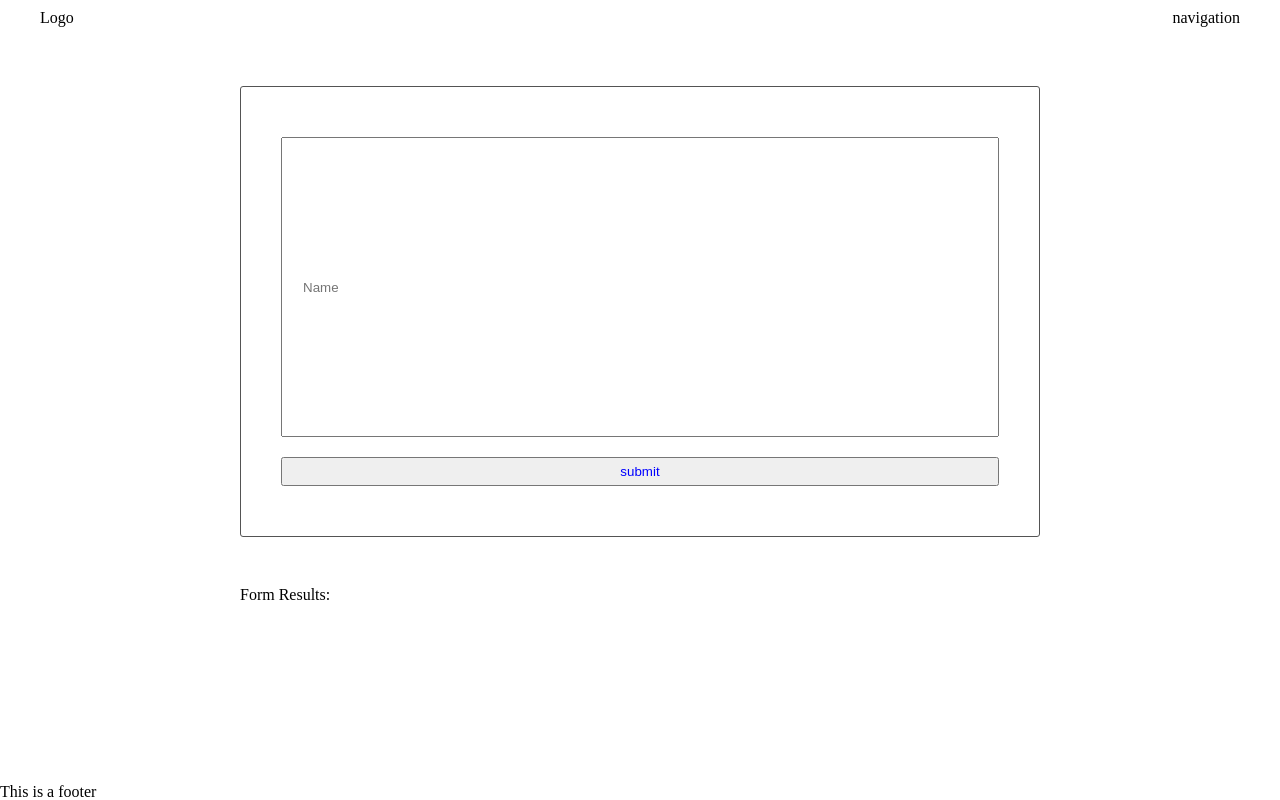
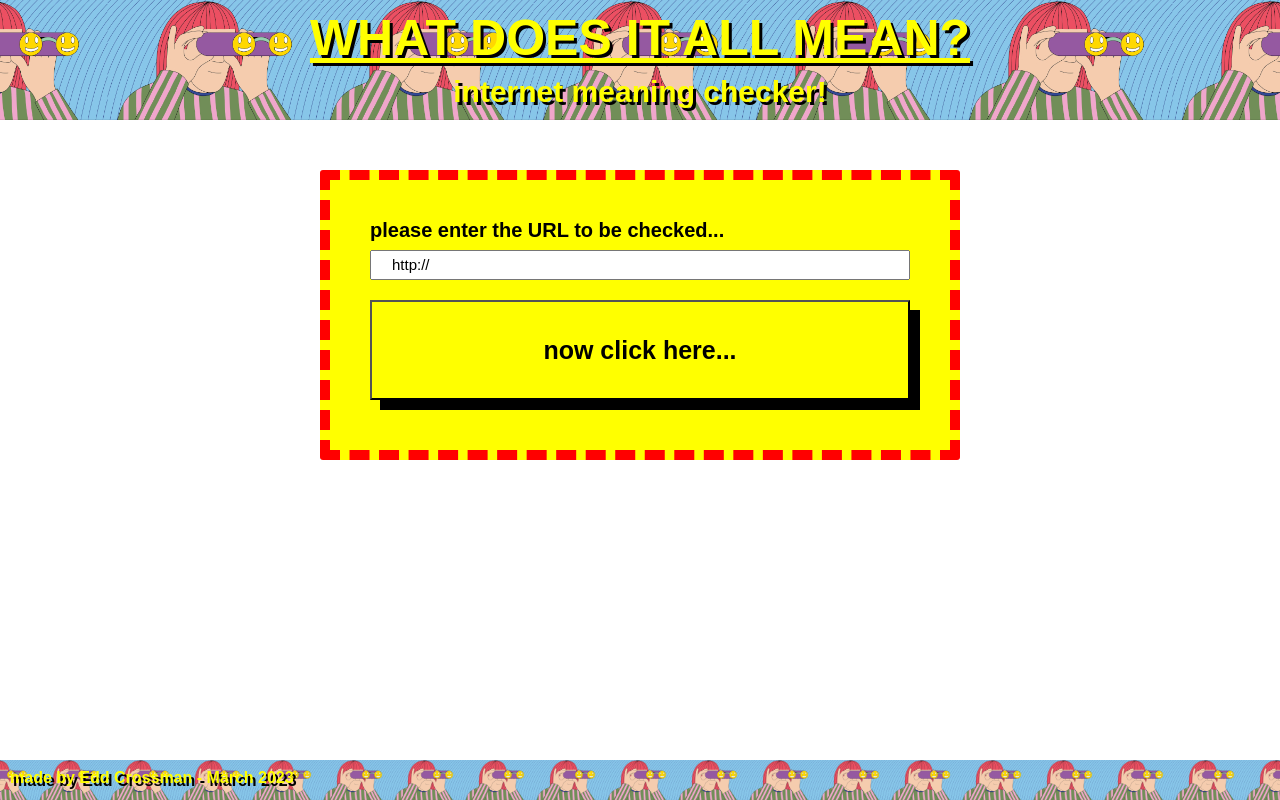
Before and after one commit to eddcrossman/NLP-API-project, a website built with webpack: page src/client/views/index.html in a window 1280 px wide. Built offline with nearby package versions, Linux system fonts and the light colour scheme.

Commit message:
styles added.  project submitted

```diff
--- a/package.json
+++ b/package.json
@@ -27,8 +27,10 @@
     "babel-loader": "^8.1.0",
     "clean-webpack-plugin": "^3.0.0",
     "css-loader": "^3.6.0",
+    "file-loader": "^6.2.0",
     "form-data": "^4.0.0",
     "html-webpack-plugin": "^3.2.0",
+    "image-webpack-loader": "^8.1.0",
     "jest": "^26.6.3",
     "mini-css-extract-plugin": "^0.8.0",
     "node-fetch": "^2.6.1",
--- a/src/client/js/formHandler.js
+++ b/src/client/js/formHandler.js
@@ -1,8 +1,9 @@
 async function handleSubmit(event) {
     event.preventDefault();
 
-    const formText = document.getElementById('name').value;
+    const formText = document.getElementById('url').value;
     const resultsElement = document.getElementById('results');
+    const explainerElement = document.getElementById('explainer');
     resultsElement.innerHTML = "";
 
     try {
@@ -14,7 +15,14 @@ async function handleSubmit(event) {
 
         for (const [key,value] of Object.entries(resultText)) {
             if (typeof value === 'string'){
-                resultsElement.innerHTML += `<h2>${key}</h2>${value}`;
+                let keyText = key.toLowerCase();
+                let valueText = value.toLowerCase();
+
+                keyText = keyText.charAt(0).toUpperCase() + keyText.slice(1);
+                valueText = valueText.charAt(0).toUpperCase() + valueText.slice(1);
+
+                resultsElement.innerHTML += `<h2>${keyText}</h2><p>${valueText}</p>`;
+                explainerElement.style.visibility = 'visible';
             }
         }
     } catch(error) {
--- a/src/client/js/meaningChecker.js
+++ b/src/client/js/meaningChecker.js
@@ -16,14 +16,14 @@ async function checkMeaning(sourceURL) {
         let data  = await result.json();
 
         if (data.status.code != 0) {
-            throw new Error();
+            throw new Error(data.status.msg);
         }
 
         return data;
 
     } catch(error) {
         console.log(`checkMeaning() ${error}`);
-        throw new Error(error);
+        throw error;
     }
 }
 export { checkMeaning }
--- a/src/client/styles/base.scss
+++ b/src/client/styles/base.scss
@@ -2,17 +2,36 @@ body {
     display: flex;
     flex-direction: column;
     min-height: 100vh;
-}
 
-h2 {
-    size: 20px
+    font-family:Arial, Helvetica, sans-serif;
 }
 
 main {
     flex: 2;
+
+    h2 {
+        font-size: 30px;
+    }
+
+    section {
+        max-width: 50%;
+        margin: 50px auto;
+    }
+
+    #results{
+        line-height: 20px;
+
+        P {
+            padding-left: 10px;
+            padding-bottom: 10px;
+        }
+    }
+
+    #explainer{
+        border: 10px dashed red;
+        border-radius: 3px;
+        padding: 40px;
+        background-color: yellow;
+        visibility: hidden;
+    }
 }
-
-section {
-    max-width: 800px;
-    margin: 50px auto;
-}
--- a/src/client/styles/footer.scss
+++ b/src/client/styles/footer.scss
@@ -0,0 +1,12 @@
+footer {
+    background-image: url(../img/header.jpg);
+    background-size: contain;
+    background-position-x: center;
+    height: 5vh;
+    padding: 10px;
+
+    h3{
+        font-weight: bold;
+        color: yellow;
+        text-shadow: 3px 3px black;    }
+}
--- a/src/client/styles/form.scss
+++ b/src/client/styles/form.scss
@@ -1,7 +1,13 @@
 form {
-    border: 1px solid #545454;
+    border: 10px dashed red;
     border-radius: 3px;
     padding: 40px;
+    background-color: yellow;
+
+    label {
+        font-size: 20px;
+        font-weight: bold;
+    }
 
     input {
         padding: 5px 20px;
@@ -10,15 +16,20 @@ form {
         margin: 10px 0;
 
         &[type="text"] {
-            height: 300px;
+            font-size: 15px;
         }
 
         &[type="submit"]{
-            color: blue;
+            font-size: 25px;
+            font-weight: bold;
+            height: 100px;
+            background-color: yellow;
+            box-shadow: 10px 10px;
+
+            &:hover{
+                background-color: orange;
+
+            }
         }
     }
-
-    // input[type="text"] {
-    //     color: blue;
-    // }
 }
--- a/src/client/styles/header.scss
+++ b/src/client/styles/header.scss
@@ -1,5 +1,29 @@
+%H-Elements {
+    font-weight: bold;
+    color: yellow;
+    text-shadow: 3px 3px black;
+}
+
 header {
+    height: 15vh;
     display: flex;
-    justify-content: space-between;
-    padding: 10px 40px;
+    flex-direction: column;
+    align-items: center;
+    justify-content: space-evenly;
+
+    background-image: url(../img/header.jpg);
+    background-size: contain;
+    background-position-x: center;
+
+
+    h1 {
+        @extend %H-Elements;
+        text-decoration: underline;
+        font-size: 50px;
+    }
+
+    h2 {
+        @extend %H-Elements;
+        font-size: 30px;
+    }
 }
--- a/src/client/views/index.html
+++ b/src/client/views/index.html
@@ -2,43 +2,41 @@
 <html lang="en" dir="ltr">
     <head>
         <meta charset="utf-8">
-        <title>Test</title>
+        <title>Internet Meaning Checker 1.0</title>
     </head>
 
     <body>
-
         <header>
-            <div class="">
-                Logo
-            </div>
-            <div class="">
-                navigation
-            </div>
+            <h1>WHAT DOES IT ALL MEAN?</h1>
+            <h2>internet meaning checker!</h2>
         </header>
 
         <main>
             <section>
-                <!-- <textarea id="name" rows="4" cols="50" name="comment" form="usrform"> -->
-                    <!-- Enter text here...</textarea> -->
                 <form id="usrform" class="" onsubmit="return Client.handleSubmit(event)">
-                    <input id="name" type="text" name="input" value="" placeholder="Name">
-                    <input type="submit" name="" value="submit" onclick="return Client.handleSubmit(event)" onsubmit="return Client.handleSubmit(event)">
+                    <label for="url">please enter the URL to be checked...</label>
+                    <input id="url" type="text" name="input" value="http://">
+                    <input type="submit" name="" value="now click here..." onclick="return Client.handleSubmit(event)" onsubmit="return Client.handleSubmit(event)">
                 </form>
             </section>
 
             <section>
-                <strong>Form Results:</strong>
                 <div id="results"></div>
+            </section>
+
+            <section>
+                <div id="explainer">
+                    <h2>But what does all that mean?</h2>
+                    <a href="https://learn.meaningcloud.com/developer/sentiment-analysis/2.1/doc/response">follow this link to find out</a>
+                </div>
             </section>
         </main>
 
         <footer>
-            <p>This is a footer</p>
+            <h3>made by Edd Crossman - March 2023</h3>
         </footer>
         <script>
-            // Check that service workers are supported
             if ('serviceWorker' in navigator) {
-                // Use the window load event to keep the page load performant
                 window.addEventListener('load', () => {
                     navigator.serviceWorker.register('/service-worker.js');
                 });
--- a/webpack.dev.js
+++ b/webpack.dev.js
@@ -2,7 +2,6 @@ const path = require('path')
 const webpack = require('webpack')
 const HtmlWebPackPlugin = require("html-webpack-plugin")
 const { CleanWebpackPlugin } = require('clean-webpack-plugin')
-// const WorkboxPlugin = require('workbox-webpack-plugin')
 
 module.exports = {
     entry: './src/client/index.js',
@@ -23,7 +22,20 @@ module.exports = {
             {
                 test: /\.scss$/,
                 use: [ 'style-loader', 'css-loader', 'sass-loader' ]
-            }
+            },
+            {
+                test: /\.(gif|png|jpe?g|svg)$/i,
+                use: [
+                  'file-loader',
+                  {
+                    loader: 'image-webpack-loader',
+                    options: {
+                      bypassOnDebug: true, // webpack@1.x
+                      disable: true, // webpack@2.x and newer
+                    },
+                  },
+                ],
+              }
         ]
     },
     plugins: [
@@ -40,6 +52,5 @@ module.exports = {
             cleanStaleWebpackAssets: true,
             protectWebpackAssets: false
         }),
-        // new WorkboxPlugin.GenerateSW()
     ]
 }
```
Also changed, not shown: REMAINING PACKAGES AFTER DELETE.json (deleted, +0 -27 lines), src/server/mockAPI.js (deleted, +0 -7 lines), webpack.prod.js (+15 -2 lines), README.md, src/client/img/header.jpg (added), 2 other files.
